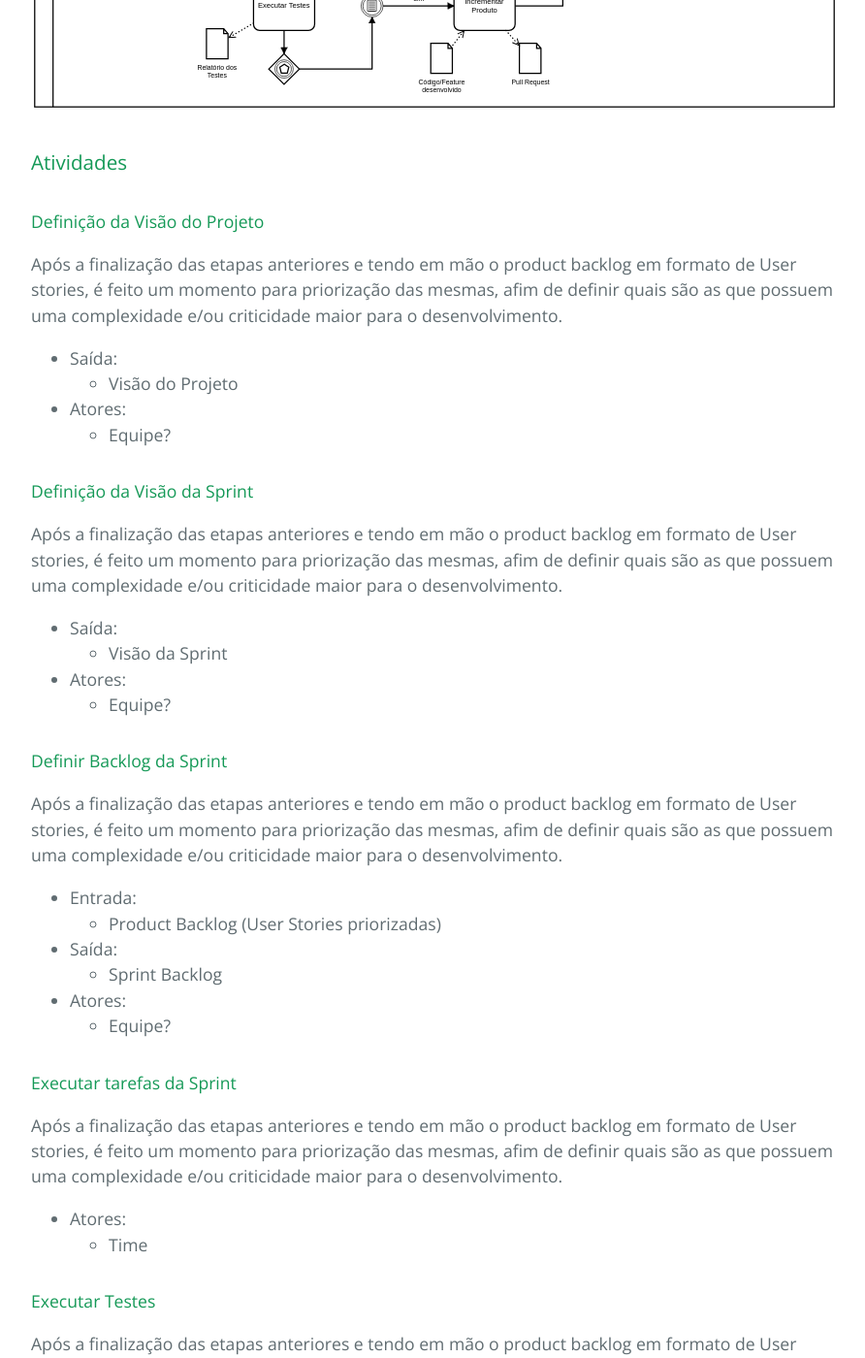
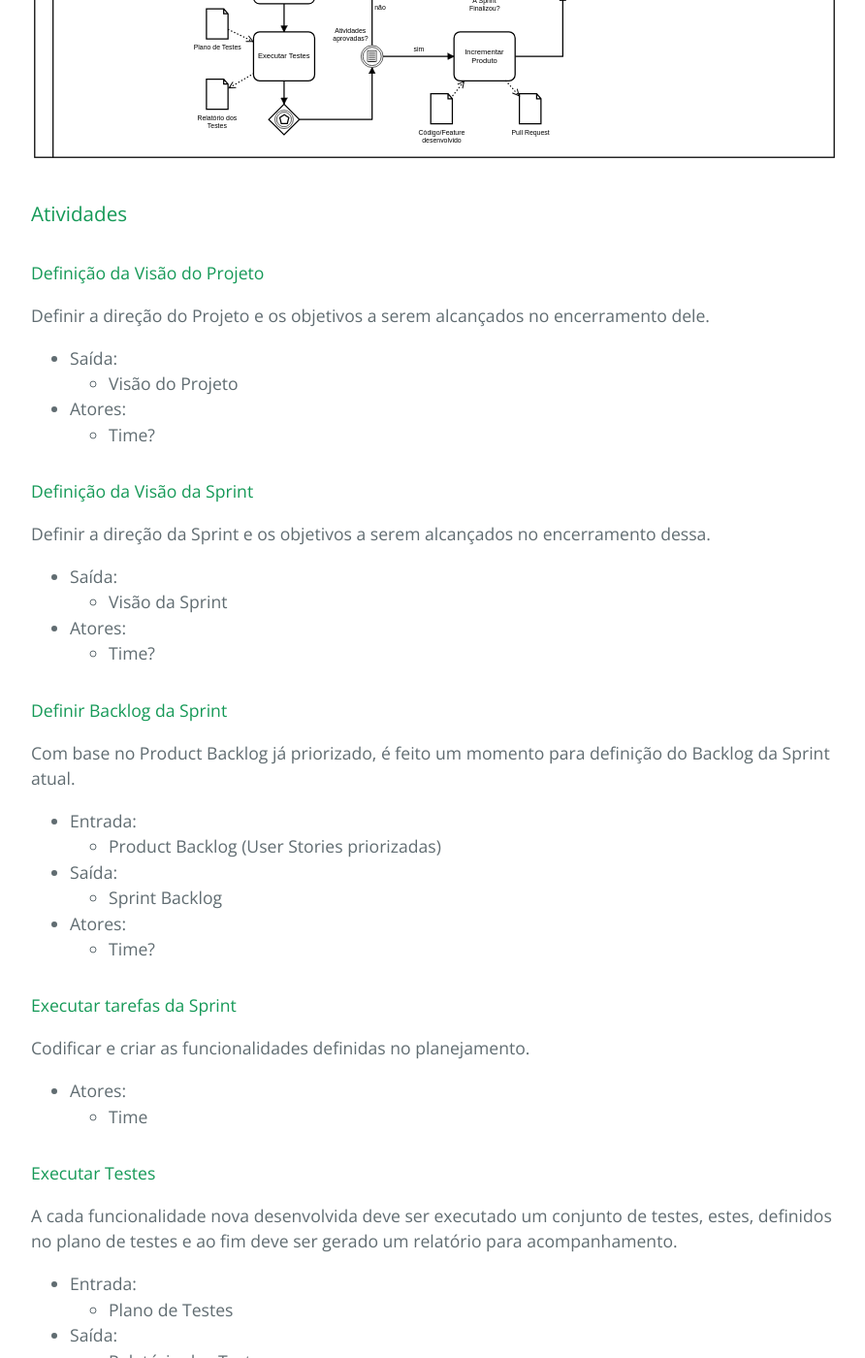
Before and after one commit to beatrizacbs/atlantida, a Jekyll site: the page built from processos.md, in a window 1280 px wide and 1400 px high, scrolled down 6443 px. Shown: the whole window at 97% size, without its empty margins (192-1084 px from the left). Built offline with Jekyll 4.4.1, drawn with Linux system fonts in a browser that asks for light colours; some of the changed text lies outside the part shown.

Commit message:
description process end

```diff
--- a/processos.md
+++ b/processos.md
@@ -33,7 +33,7 @@ Estabelecer juntamente com o cliente critérios relevantes do sistema a ser dese
 - Entrada:
   - RFP
 - Atores:
-  - Equipe?
+  - Time?
 
 #### Propor alterações junto ao cliente
 
@@ -44,7 +44,7 @@ Caso o projeto proposto pelo cliente seja inviável para execução pela equipe,
 - Saída:
   - RFP
 - Atores:
-  - Equipe?
+  - Time?
 
 #### Planejar modelo de negócio
 
@@ -55,7 +55,7 @@ Utilizar das técnicas de Lean para planejar de forma mais acertiva o modelo de
 - Saída:
   - Modelo CANVAS
 - Atores:
-  - Equipe?
+  - Time?
 
 #### Produzir Termo de Abertura
 
@@ -66,7 +66,7 @@ Produzir o termo de abertura de projeto e apresentar ao cliente para que o mesmo
 - Saída:
   - Termo de Abertura
 - Atores:
-  - Equipe?
+  - Time?
 
 * * *
 
@@ -88,7 +88,7 @@ Traduzir as necessidades da RFP em requisitos bem definidos.
 - Saída:
   - Documento de Requisitos
 - Atores:
-  - Equipe?
+  - Time?
 
 #### Análisar os Requisitos Elicitados
 
@@ -97,7 +97,7 @@ Os requisitos devem ser analisados em busca de melhorias.
 - Entrada:
   - Documento de Requisitos
 - Atores:
-  - Equipe?
+  - Time?
 
 #### Definir a Arquitetura
 
@@ -109,7 +109,7 @@ Com base nas necessidades definidas no Documento de Requisitos, deve ser definid
 - Saída:
   - Documento Arquitetural
 - Atores:
-  - Equipe?
+  - Time?
 
 #### Elaborar o Plano de Testes
 
@@ -120,7 +120,7 @@ Através das necessidades e critérios definidos pela NoPark, devem ser identifi
 - Saída:
   - Plano de Testes
 - Atores:
-  - Equipe?
+  - Time?
 
 #### Elaborar o Mapeamento dos Riscos
 
@@ -131,7 +131,7 @@ Com base na identificação dos riscos internos e externos é feito um mapeament
 - Saída:
   - Tabela de exposição
 - Atores:
-  - Equipe?
+  - Time?
 
 #### Definir o Product Backlog
 
@@ -143,7 +143,7 @@ Utilizando os artefatos de base fornecidos pelo cliente e definidos até o momen
 - Saída:
   - Product Backlog (User Stories)
 - Atores:
-  - Equipe?
+  - Time?
 
 #### Priorizar User Stories
 
@@ -154,7 +154,7 @@ Após a finalização das etapas anteriores e tendo em mão o product backlog em
 - Saída:
   - User Stories priorizadas
 - Atores:
-  - Equipe?
+  - Time?
 
 #### Elaborar o Plano de Projeto
 
@@ -168,7 +168,7 @@ Elaboração de todo o plano para a execução, controle, monitoramento, e entre
 - Saída:
   - Plano de Projeto
 - Atores:
-  - Equipe?
+  - Time?
 
 #### Reunião de KickOff com o time
 
@@ -177,13 +177,13 @@ Momento de alinhamento da equipe, apresentando o plano de projeto com todas as s
 - Entrada:
   - Plano de Projeto
 - Atores:
-  - Equipe
+  - Time
 
 * * *
 
 ## Execução
 
-lorem ipsum
+Na fase de implementação, o Time estará focado no desenvolvimento da sprint. Quando todas as sprints do ciclo do projeto forem finalizadas, será possível fazer as próximas fases de entrega e encerramento do projeto.
 
 ![Processo de Execução](https://beatrizacbs.github.io/nopark/assets/images/execucao.svg)
 
@@ -191,43 +191,43 @@ lorem ipsum
 
 #### Definição da Visão do Projeto
 
-Após a finalização das etapas anteriores e tendo em mão o product backlog em formato de User stories, é feito um momento para priorização das mesmas, afim de definir quais são as que possuem uma complexidade e/ou criticidade maior para o desenvolvimento.
+Definir a direção do Projeto e os objetivos a serem alcançados no encerramento dele.
 
 - Saída:
   - Visão do Projeto
 - Atores:
-  - Equipe?
+  - Time?
 
 #### Definição da Visão da Sprint
 
-Após a finalização das etapas anteriores e tendo em mão o product backlog em formato de User stories, é feito um momento para priorização das mesmas, afim de definir quais são as que possuem uma complexidade e/ou criticidade maior para o desenvolvimento.
+Definir a direção da Sprint e os objetivos a serem alcançados no encerramento dessa.
 
 - Saída:
   - Visão da Sprint
 - Atores:
-  - Equipe?
+  - Time?
 
 #### Definir Backlog da Sprint
 
-Após a finalização das etapas anteriores e tendo em mão o product backlog em formato de User stories, é feito um momento para priorização das mesmas, afim de definir quais são as que possuem uma complexidade e/ou criticidade maior para o desenvolvimento.
+Com base no Product Backlog já priorizado, é feito um momento para definição do Backlog da Sprint atual.
 
 - Entrada:
   - Product Backlog (User Stories priorizadas)
 - Saída:
   - Sprint Backlog
 - Atores:
-  - Equipe?
+  - Time?
 
 #### Executar tarefas da Sprint
 
-Após a finalização das etapas anteriores e tendo em mão o product backlog em formato de User stories, é feito um momento para priorização das mesmas, afim de definir quais são as que possuem uma complexidade e/ou criticidade maior para o desenvolvimento.
+Codificar e criar as funcionalidades definidas no planejamento.
 
 - Atores:
   - Time
 
 #### Executar Testes
 
-Após a finalização das etapas anteriores e tendo em mão o product backlog em formato de User stories, é feito um momento para priorização das mesmas, afim de definir quais são as que possuem uma complexidade e/ou criticidade maior para o desenvolvimento.
+A cada funcionalidade nova desenvolvida deve ser executado um conjunto de testes, estes, definidos no plano de testes e ao fim deve ser gerado um relatório para acompanhamento.
 
 - Entrada:
   - Plano de Testes
@@ -238,7 +238,7 @@ Após a finalização das etapas anteriores e tendo em mão o product backlog em
 
 #### Incrementar Produto
 
-Após a finalização das etapas anteriores e tendo em mão o product backlog em formato de User stories, é feito um momento para priorização das mesmas, afim de definir quais são as que possuem uma complexidade e/ou criticidade maior para o desenvolvimento.
+O código fonte é atualizado no repositório, e uma nova versão do produto é gerada através de uma pull request.
 
 - Entrada:
   - Código/Feature desenvolvido
@@ -249,7 +249,7 @@ Após a finalização das etapas anteriores e tendo em mão o product backlog em
 
 #### Sprint Review
 
-Após a finalização das etapas anteriores e tendo em mão o product backlog em formato de User stories, é feito um momento para priorização das mesmas, afim de definir quais são as que possuem uma complexidade e/ou criticidade maior para o desenvolvimento.
+Avaliação das funcionalidade entregues com os objetivos da sprint, também levantando os problemas e situações que ocorreram na sprint, o foco é procurar solucioná-los para melhorar o ciclo para a próxima Sprint.
 
 - Entrada:
   - Atividades concluídas
@@ -261,7 +261,7 @@ Após a finalização das etapas anteriores e tendo em mão o product backlog em
 
 #### Deploy final da Aplicação
 
-Após a finalização das etapas anteriores e tendo em mão o product backlog em formato de User stories, é feito um momento para priorização das mesmas, afim de definir quais são as que possuem uma complexidade e/ou criticidade maior para o desenvolvimento.
+Realizar o Deploy da versão estável da aplicação para o ambiente de produção.
 
 - Entrada:
   - Releases da aplicação
@@ -272,7 +272,7 @@ Após a finalização das etapas anteriores e tendo em mão o product backlog em
 
 #### Retrospectiva do Projeto
 
-Após a finalização das etapas anteriores e tendo em mão o product backlog em formato de User stories, é feito um momento para priorização das mesmas, afim de definir quais são as que possuem uma complexidade e/ou criticidade maior para o desenvolvimento.
+Na Retrospectiva, o Time relata sobre problemas, situação que ocorreram durante a sprint, o foco é procurar sempre melhorar o processo.
 
 - Saída:
   - Melhorias identificadas no processo
@@ -284,7 +284,7 @@ Após a finalização das etapas anteriores e tendo em mão o product backlog em
 
 ## Encerramento
 
-lorem ipsum
+É a fase onde todos os requisitos serão concluídos, formalizando assim a conclusão do projeto e delimitando a entrega final do produto.
 
 ![Processo de Encerramento](https://beatrizacbs.github.io/nopark/assets/images/encerramento.svg)
 
@@ -292,33 +292,26 @@ lorem ipsum
 
 #### Marcar Reunião com o Cliente
 
-Após a finalização das etapas anteriores e tendo em mão o product backlog em formato de User stories, é feito um momento para priorização das mesmas, afim de definir quais são as que possuem uma complexidade e/ou criticidade maior para o desenvolvimento.
+Negociar data com o cliente para realização de reunião.
 
-- Entrada:
-  - Releases da aplicação
-- Saída:
-  - Versão estável da aplicação
 - Atores:
-  - Time
+  - Time?
 
 #### Reunião de Apresentação das Features Desenvolvidas
 
-Após a finalização das etapas anteriores e tendo em mão o product backlog em formato de User stories, é feito um momento para priorização das mesmas, afim de definir quais são as que possuem uma complexidade e/ou criticidade maior para o desenvolvimento.
+Apresentar ao cliente as features desenvolvidas no projeto.
 
-- Entrada:
-  - Releases da aplicação
-- Saída:
-  - Versão estável da aplicação
 - Atores:
   - Time
 
 #### Encerrar o Projeto
 
-Após a finalização das etapas anteriores e tendo em mão o product backlog em formato de User stories, é feito um momento para priorização das mesmas, afim de definir quais são as que possuem uma complexidade e/ou criticidade maior para o desenvolvimento.
+Formalizar a entrega do produto junto ao cliente acompanhado de toda a documentação do projeto.
 
 - Entrada:
-  - Releases da aplicação
+  - Termo de Aceite
+  - Artefatos do Projeto
 - Saída:
-  - Versão estável da aplicação
+  - Termo de Aceite
 - Atores:
   - Time
```
Also changed, not shown: papeis.md (+0 -3 lines).
